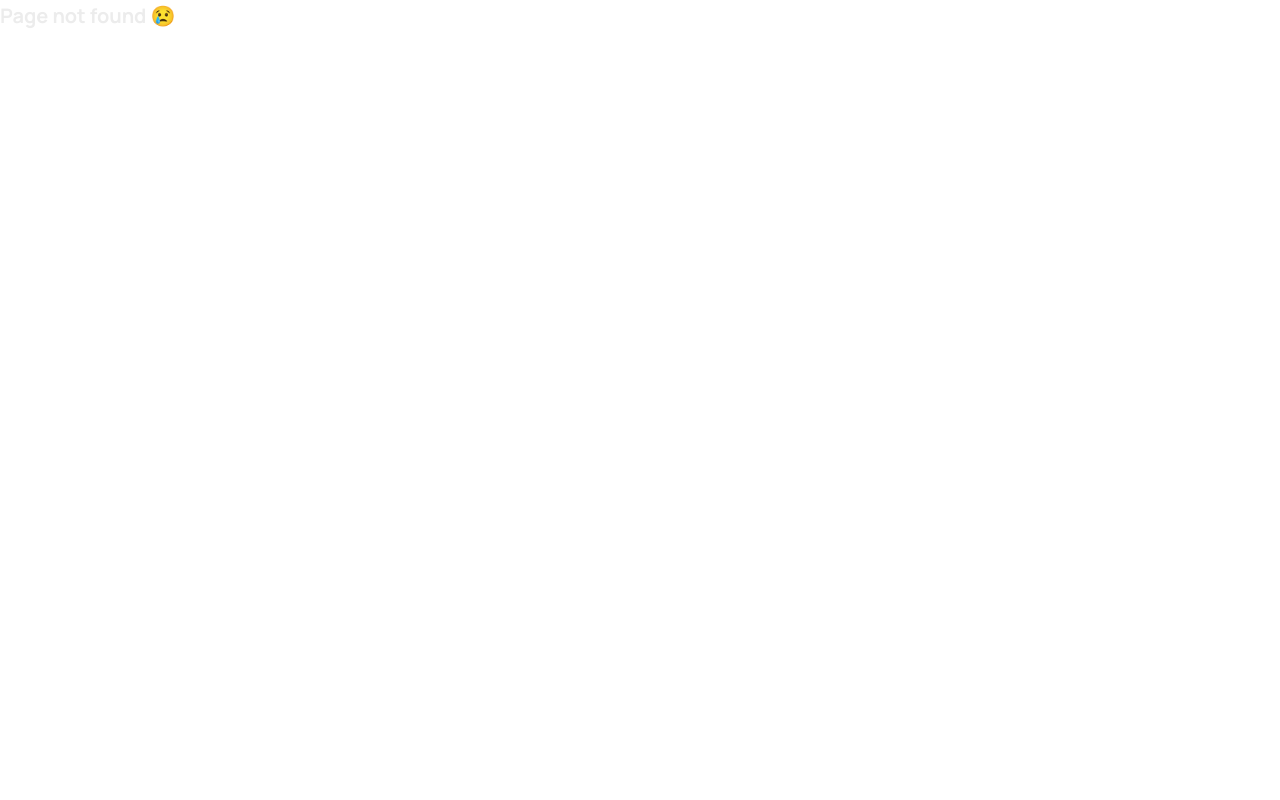
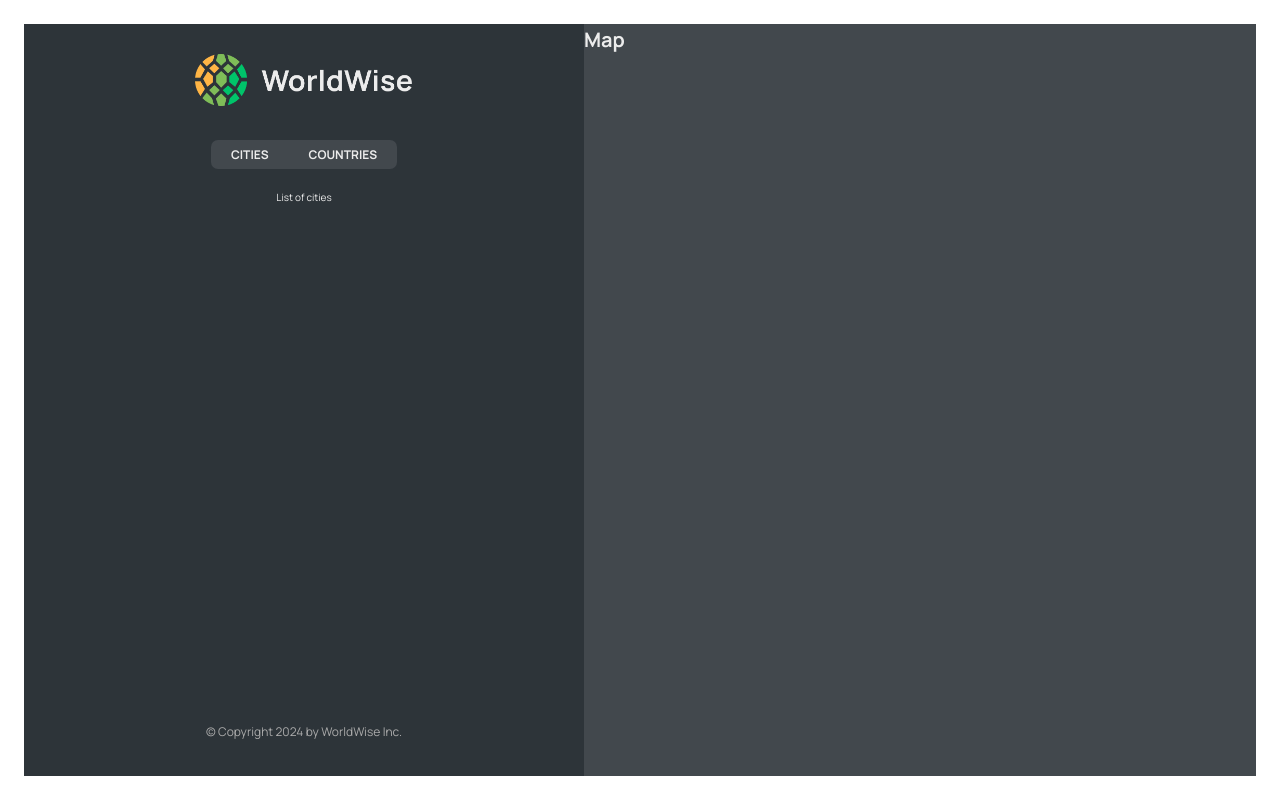
Before and after one commit to 94edwin89/WorldWise, a React (Vite) app: page /app/cities in a window 1280 px wide. Before the commit this address had no page. Built offline with nearby package versions, Linux system fonts and the light colour scheme.

Commit message:
Nested Routes and Index Route

```diff
--- a/src/App.jsx
+++ b/src/App.jsx
@@ -2,20 +2,31 @@
 import Product from "./pages/Product";
 import HomePage from "./pages/Homepage";
 import Pricing from "./pages/Pricing";
-import PageNotFound from "./pages/PageNotFound"
-import AppLayout from "./pages/AppLayout"
+import PageNotFound from "./pages/PageNotFound";
+import AppLayout from "./pages/AppLayout";
 import Login from "./pages/Login";
 
 export default function App() {
   return (
     <BrowserRouter>
       <Routes>
-        <Route path="/" element={<HomePage />} />
+        <Route index element={<HomePage />} />
         <Route path="product" element={<Product />} />
         <Route path="pricing" element={<Pricing />} />
         <Route path="/login" element={<Login />} />
-        <Route path="app" element={<AppLayout />} />
-        <Route path="*" element={<PageNotFound/>} />
+
+        {/* Parent Route and three child Route */}
+        <Route path="app" element={<AppLayout />}>
+
+          {/* Defalut child route */}
+          <Route index element={<p>List of cities</p>} />
+
+          <Route path="cities" element={<p>List of cities</p>} />
+          <Route path="countries" element={<p>Countries</p>} />
+          <Route path="form" element={<p>Form</p>} />
+        </Route>
+
+        <Route path="*" element={<PageNotFound />} />
       </Routes>
     </BrowserRouter>
   );
--- a/src/components/AppNav.jsx
+++ b/src/components/AppNav.jsx
@@ -1,9 +1,18 @@
-import styles from './AppNav.module.css'
+import { NavLink } from "react-router-dom";
+import styles from "./AppNav.module.css";
+
 
 export default function AppNav() {
-    return (
-        <nav className={styles.nav}>
-            <h1>App Navigation</h1>
-        </nav>
-    )
+  return (
+    <nav className={styles.nav}>
+      <ul>
+        <li>
+          <NavLink to="cites">Cities</NavLink>
+        </li>
+        <li>
+          <NavLink to="countries">Countries</NavLink>
+        </li>
+      </ul>
+    </nav>
+  );
 }
--- a/src/components/Sidebar.jsx
+++ b/src/components/Sidebar.jsx
@@ -1,13 +1,17 @@
 import AppNav from "./AppNav";
 import styles from "./Sidebar.module.css";
 import Logo from "./Logo";
+import { Outlet } from "react-router-dom";
 
 export default function Sidebar() {
   return (
     <div className={styles.sidebar}>
       <Logo />
       <AppNav />
-      <p>List of cities</p>
+
+      {/* simlar to child prop */}
+      <Outlet />
+
       <footer className={styles.footer}>
         <p className={styles.copyright}>
           &copy; Copyright {new Date().getFullYear()} by WorldWise Inc.
```
Also changed, not shown: 1 other file (tests, documents, lock files or other folders).
